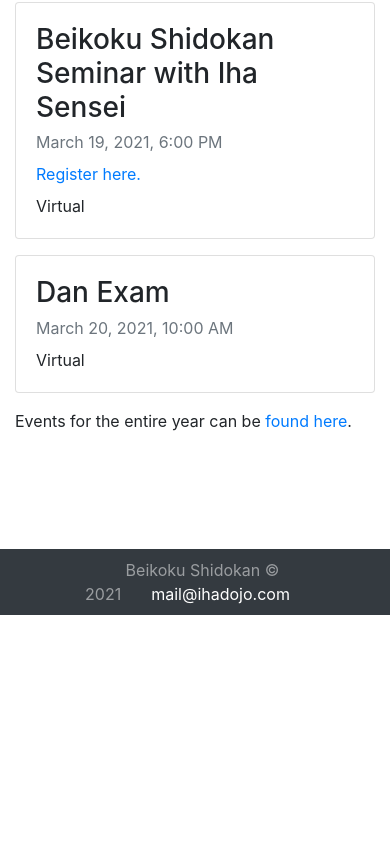
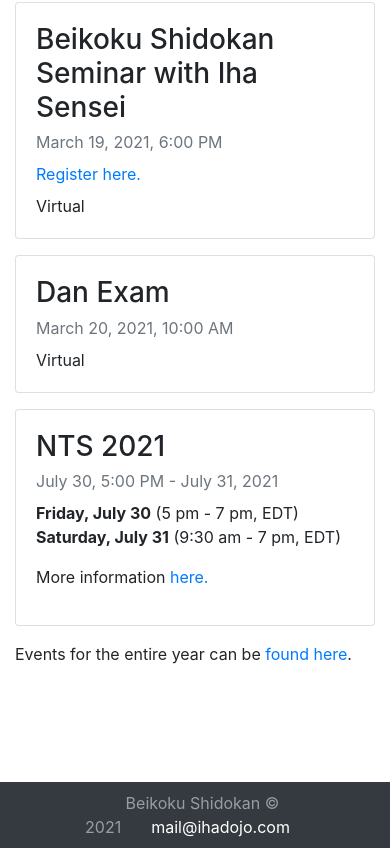
Before and after one commit to hendryau/ihadojo.com, an Angular app: page / in a window 390 px wide. Shown: the part 2070-2918 px from the top of the page. Before the commit the page ends 2685 px from the top, so only its background shows below. Built offline with nearby package versions, Linux system fonts and the light colour scheme.

Commit message:
phone number and nts 2021

```diff
--- a/src/app/event/events.ts
+++ b/src/app/event/events.ts
@@ -216,4 +216,17 @@
     location: "Virtual",
     date: "2021-03-20T10:00:00",
   },
+  {
+    title: "NTS 2021",
+    location: "none",
+    date: "2021-07-30T17:00:00",
+    endDate: "2021-07-31T19:00:00",
+    content: `
+      <p>
+        <b>Friday, July 30</b> (5 pm - 7 pm, EDT)<br/>
+        <b>Saturday, July 31</b> (9:30 am - 7 pm, EDT)
+      </p>
+      <p>More information <a href="/nts">here.</a></p>
+    `
+  }
 ];
--- a/src/app/pages/association/dojos.ts
+++ b/src/app/pages/association/dojos.ts
@@ -22,10 +22,10 @@
   {
     type: "hombu",
     instructors: [{name: "Seikichi Iha", rank: "Hanshi, 10th Dan"}],
-    image: "assets/ihadojo.jpg",
+    // image: "assets/ihadojo.jpg",
     name : "Original Okinawa Karate",
     address: "2018 E. Michigan Ave. Lansing, MI 48912 USA",
-    phone: "(517) 482-3217",
+    // phone: "(517) 482-3217",
     url: "ihadojo.com",
     http: "https://",
     email: "mail@ihadojo.com",
--- a/src/app/pages/nts/nts-page.component.ts
+++ b/src/app/pages/nts/nts-page.component.ts
@@ -4,34 +4,33 @@
   changeDetection: ChangeDetectionStrategy.OnPush,
   template: `
     <iha-section [hType]="'h1'" [title]="'National Training Seminar'">
-      <p>The <i>National Training Seminar</i>, also known as NTS, is an annual event where Karate Practitioners from around
-        the globe travel to Lansing, Michigan to join <a [routerLink]="'/sensei-iha'">Sensei Iha</a> for a tremendous learning opportunity.
-        NTS is a great time to reconnect with old friends and learn together with new people within the Shidokan Karate community.</p>
-      <!-- TODO get some photos in there -->
-
-      <iha-section [title]="'NTS 2020'">
-        <p>This year, NTS will be hosted virtually. Iha Sensei believes now is a time when friendships are needed most. Be a part of this
-            amazing <i>worldwide</i> experience.</p>
-        <p>Sign up to access two days of educational karate webinars with top instructors who will take your karate passion to the next level.</p>
-        <p>Students (ages 13 and up) of all ranks and experience levels are encouraged to attend. There is no cost to participate (donations are welcome).</p>
+      <img src="assets/events/2021/wide.jpg" class="w-100 mb-3">
+      <p>The National Training Seminar, also known as NTS, is an annual event where beginning to advanced karate practitioners from around the globe can join Sensei Iha and other outstanding teachers for an exceptional learning opportunity.</p>
+      <iha-section [title]="'NTS 2021: Celebrate Together!'">
+        <p>At this year’s virtual NTS 2021 event, Beikoku Shidokan Karatedo members and friends will celebrate the Association’s 45th Anniversary together!</p>
+        <p>Register to access two days of educational karate webinars with top instructors who will take your karate passion to the next level! Students (ages 13 and up) of all ranks and experience levels are encouraged to attend.</p>
+        <p>Be a part of this amazing worldwide online training weekend!</p>
+        <iha-section [title]="'Dates'" [hType]="'h2'">
+          <p>
+            <b>Friday, July 30, 2021</b> (5 pm - 7 pm, EDT)<br/>
+            <b>Saturday, July 31, 2021</b> (9:30 am - 7 pm, EDT)
+          </p>
+        </iha-section>
         <iha-section [title]="'Registration'" [hType]="'h2'">
-          <p>You can now register for NTS 2020 <a target="_blank" [href]="registrationLink">here.</a> After registering, you will receive an email containing a complete schedule
-             and Zoom Webinar details.</p>
+          <p>Link to the NTS-21 registration will be posted here as soon as it's available.</p>
         </iha-section>
         <iha-section [title]="'Keynote Instructors'" [hType]="'h2'">
-          <p><b>Seikichi Iha</b>, 10th Dan, Beikoku Shidokan Karatedo<br>
-            <b>Masatoshi Miyazato</b>, 10th Dan, Shorinryu Shidokan Argentina</p>
+          <p>Keynote sessions will feature Seikichi Iha, Hanshi, 10th Dan, Beikoku Shidokan Karatedo and other esteemed Shidokan karate teachers. Breakout training sessions will be provided by Senior Instructors from Beikoku Shidokan Association dojos.</p>
         </iha-section>
-        <iha-section [title]="'Dates'" [hType]="'h2'">
-          <p><b>Friday, July 31, 2020</b>, 6:00PM - 8:30PM EDT<br>
-            <b>Saturday, August 1st, 2020</b>, 11:00AM - 5:00PM EDT</p>
-        </iha-section>
+        <div class="text-center">
+          <img src="assets/events/2021/square.jpeg" class="w-75">
+        </div>
       </iha-section>
     </iha-section>
   `
 })
 export class NtsPageComponent {
 
-  public registrationLink="https://www.eventbrite.com/e/beikoku-shidokan-karatedo-virtual-national-training-seminar-nts-2020-tickets-112362194348"
+//   public registrationLink="https://www.eventbrite.com/e/beikoku-shidokan-karatedo-virtual-national-training-seminar-nts-2020-tickets-112362194348"
 
 }
--- a/src/app/pages/original-okinawa-karate/original-okinawa-karate-page.component.ts
+++ b/src/app/pages/original-okinawa-karate/original-okinawa-karate-page.component.ts
@@ -111,11 +111,11 @@
             <a href="mailto:mail@ihadojo.com">mail@ihadojo.com</a>.
           </p>
         </iha-section>
-        <iha-section [hType]="'h3'" [title]="'Telephone'">
-          <p>You can also call the dojo during class hours at
-            <a href="tel:5174823217">(517) 482-3217</a>.
-          </p>
-        </iha-section>
+        // <iha-section [hType]="'h3'" [title]="'Telephone'">
+        //   <p>You can also call the dojo during class hours at
+        //     <a href="tel:5174823217">(517) 482-3217</a>.
+        //   </p>
+        // </iha-section>
         <iha-section [hType]="'h3'" [title]="'Meet us in Person'">
           <p>Visitors are always welcome to stop in during class hours and observe and
             talk to an instructor, no appointment necessary. Please use the front door.</p>
```
Also changed, not shown: src/app/pages/nts/nts-page.2020.component.ts (added, +37 -0 lines), src/assets/events/2021/square.jpeg (added), 1 other file (tests, documents, lock files or other folders).
